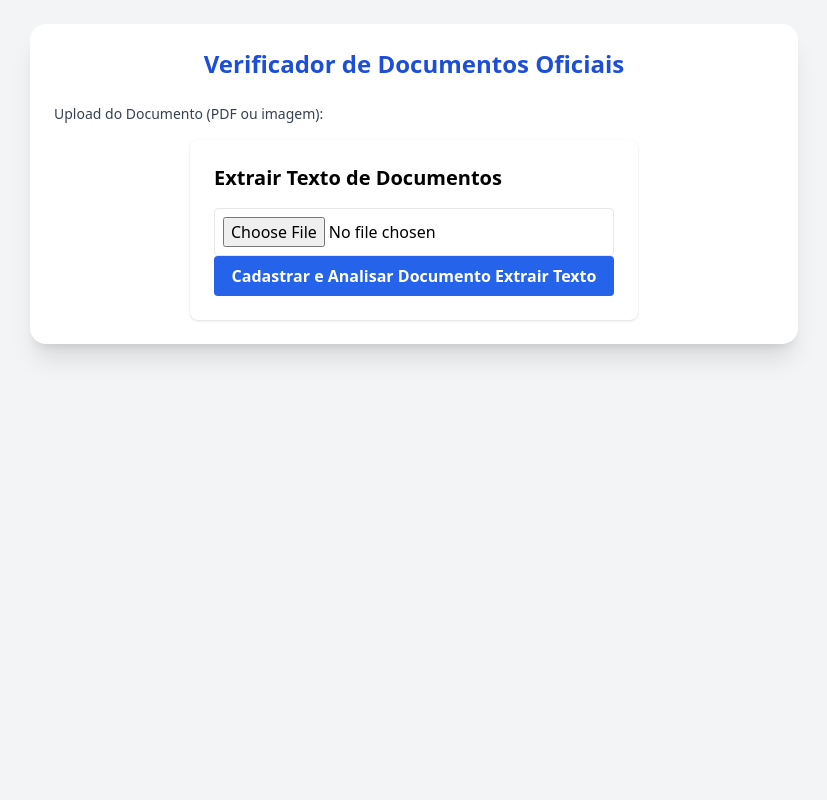
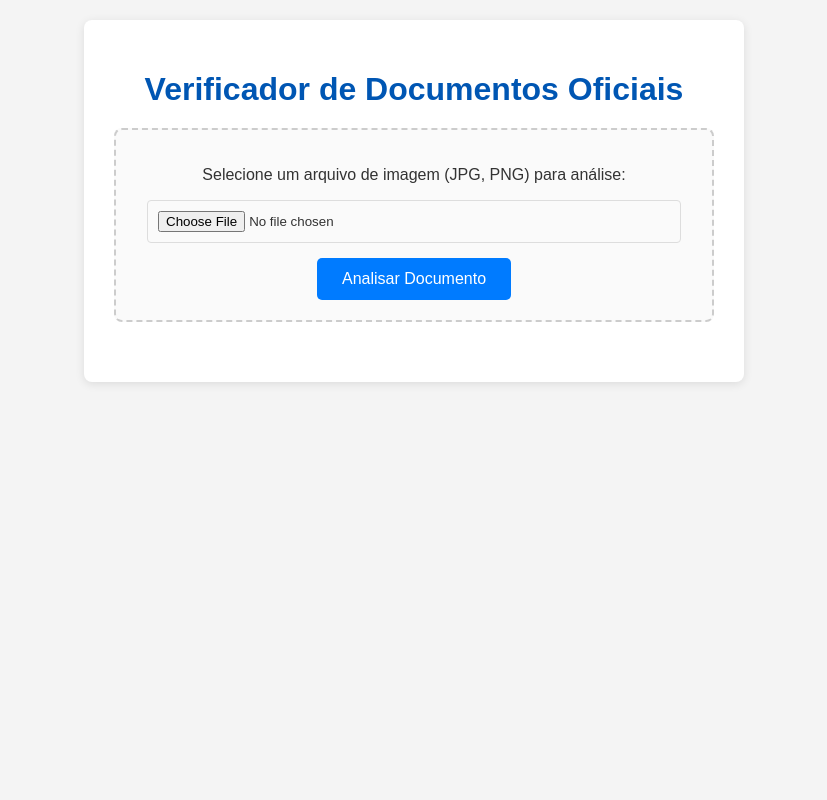
Before and after one commit to YagoEron31/Verificador_documentos, a Flask app: page / in a window 1280 px wide. Shown: the whole page, without its empty margins (226-1053 px from the left). Run offline with Flask 3, Linux system fonts and the light colour scheme; some libraries are stand-ins or nearby versions.

Commit message:
Update index.html

```diff
--- a/templates/index.html
+++ b/templates/index.html
@@ -1,102 +1,195 @@
-<html lang="pt-br">
+<!DOCTYPE html>
+<html lang="pt-BR">
 <head>
     <meta charset="UTF-8">
+    <meta name="viewport" content="width=device-width, initial-scale=1.0">
     <title>Verificador de Documentos</title>
-    <title>Extrator de Texto</title>
-<script src="https://cdn.tailwindcss.com"></script>
+    <style>
+        body {
+            font-family: Arial, sans-serif;
+            margin: 20px;
+            background-color: #f4f4f4;
+            color: #333;
+            display: flex;
+            flex-direction: column;
+            align-items: center;
+        }
+        .container {
+            background-color: #fff;
+            padding: 30px;
+            border-radius: 8px;
+            box-shadow: 0 2px 10px rgba(0, 0, 0, 0.1);
+            width: 100%;
+            max-width: 600px;
+            text-align: center;
+        }
+        h1 {
+            color: #0056b3;
+            margin-bottom: 20px;
+        }
+        .upload-section {
+            margin-bottom: 30px;
+            border: 2px dashed #ccc;
+            padding: 20px;
+            border-radius: 8px;
+            background-color: #fafafa;
+        }
+        input[type="file"] {
+            margin-bottom: 15px;
+            padding: 10px;
+            border: 1px solid #ddd;
+            border-radius: 4px;
+            width: calc(100% - 22px);
+            box-sizing: border-box;
+        }
+        button {
+            background-color: #007bff;
+            color: white;
+            padding: 12px 25px;
+            border: none;
+            border-radius: 5px;
+            cursor: pointer;
+            font-size: 16px;
+            transition: background-color 0.3s ease;
+        }
+        button:hover {
+            background-color: #0056b3;
+        }
+        .response-section {
+            margin-top: 20px;
+            padding: 20px;
+            border: 1px solid #eee;
+            border-radius: 8px;
+            background-color: #fff;
+            text-align: left;
+            width: 100%;
+            box-sizing: border-box;
+        }
+        .response-section h2 {
+            color: #007bff;
+            margin-top: 0;
+            border-bottom: 1px solid #eee;
+            padding-bottom: 10px;
+        }
+        .status-secure {
+            color: green;
+            font-weight: bold;
+        }
+        .status-suspicious {
+            color: red;
+            font-weight: bold;
+        }
+        pre {
+            background-color: #e9e9e9;
+            padding: 15px;
+            border-radius: 5px;
+            overflow-x: auto;
+            white-space: pre-wrap; /* Quebra linhas longas */
+            word-wrap: break-word; /* Quebra palavras longas */
+        }
+        .loading {
+            display: none;
+            margin-top: 20px;
+            font-size: 1.2em;
+            color: #007bff;
+        }
+    </style>
 </head>
-<body class="bg-gray-100 font-sans p-6">
-    <div class="max-w-3xl mx-auto bg-white p-6 rounded-2xl shadow-xl space-y-6">
-        <h1 class="text-2xl font-bold text-center text-blue-700">Verificador de Documentos Oficiais</h1>
+<body>
+    <div class="container">
+        <h1>Verificador de Documentos Oficiais</h1>
 
-        <!-- Formulário de upload -->
-        <form
-            action="/upload"
-            method="POST"
-            enctype="multipart/form-data"
-            class="space-y-4"
-        >
-            <label class="block text-sm font-medium text-gray-700">
-                Upload do Documento (PDF ou imagem):
-            </label>
-<body class="bg-gray-100 p-6">
-    <div class="max-w-md mx-auto bg-white p-6 rounded-lg shadow">
-        <h1 class="text-xl font-bold mb-4">Extrair Texto de Documentos</h1>
+        <div class="upload-section">
+            <p>Selecione um arquivo de imagem (JPG, PNG) para análise:</p>
+            <input type="file" id="documentFile" accept=".jpg,.jpeg,.png">
+            <button onclick="uploadDocument()">Analisar Documento</button>
+            <div id="loading" class="loading">Carregando e analisando...</div>
+        </div>
 
-        <form id="uploadForm" class="mb-6">
-<input
-type="file"
-name="file"
-accept="application/pdf,image/*"
-                class="border rounded p-2 w-full"
-                class="mb-3 block w-full"
-required
->
+        <div class="response-section" id="responseSection" style="display: none;">
+            <h2>Resultado da Análise</h2>
+            <p><strong>Status:</strong> <span id="statusResult"></span></p>
+            <p><strong>Nome do Arquivo:</strong> <span id="fileNameResult"></span></p>
+            <p><strong>Hash do Conteúdo:</strong> <span id="hashResult"></span></p>
+            <p><strong>Inconsistências Detectadas:</strong></p>
+            <ul id="errorsList"></ul>
+            <p><strong>Texto Extraído (OCR):</strong></p>
+            <pre id="extractedText"></pre>
+        </div>
 
-<button
-type="submit"
-                class="bg-blue-600 hover:bg-blue-700 text-white font-semibold px-4 py-2 rounded w-full"
-                class="bg-blue-600 text-white px-4 py-2 rounded w-full"
->
-                Cadastrar e Analisar Documento
-                Extrair Texto
-</button>
-
-            {% if erro %}
-                <p class="text-red-600 font-medium mt-2">{{ erro }}</p>
-            {% endif %}
-</form>
-
-        <!-- Resultado da Análise -->
-        {% if resultado %}
-            <div class="mt-6 p-4 border rounded bg-gray-50">
-                <h2 class="text-lg font-bold text-blue-700 mb-2">Resultado da Análise</h2>
-                <p><strong>Status:</strong> {{ resultado.status }}</p>
-                <p><strong>Hash:</strong> <code class="text-sm">{{ resultado.hash }}</code></p>
-
-                {% if resultado.erro_ocr %}
-                    <p class="mt-2 text-red-600">
-                        <strong>Erro no OCR:</strong> {{ resultado.erro_ocr }}
-                    </p>
-                {% endif %}
-
-                <details class="mt-4">
-                    <summary class="cursor-pointer text-sm text-blue-600">
-                        Ver texto extraído
-                    </summary>
-                    <pre class="bg-white p-2 border rounded text-sm mt-2 whitespace-pre-wrap">{{ resultado.texto_extraido }}</pre>
-                </details>
-            </div>
-        {% endif %}
-        <div id="resultado" class="hidden p-4 bg-gray-50 rounded">
-            <h2 class="font-bold mb-2">Texto Extraído:</h2>
-            <pre id="texto" class="whitespace-pre-wrap"></pre>
-            <p class="mt-3 text-sm">
-                <strong>Hash ID:</strong> <span id="hash" class="font-mono"></span>
-            </p>
+        <div class="response-section" id="errorSection" style="display: none;">
+            <h2>Erro na Análise</h2>
+            <p id="errorMessage" style="color: red;"></p>
         </div>
     </div>
 
     <script>
-        document.getElementById('uploadForm').addEventListener('submit', async (e) => {
-            e.preventDefault();
+        async function uploadDocument() {
+            const fileInput = document.getElementById('documentFile');
+            const file = fileInput.files[0];
+            const loadingDiv = document.getElementById('loading');
+            const responseSection = document.getElementById('responseSection');
+            const errorSection = document.getElementById('errorSection');
+
+            // Resetar seções de resposta/erro
+            responseSection.style.display = 'none';
+            errorSection.style.display = 'none';
+            loadingDiv.style.display = 'block'; // Mostrar loading
+
+            if (!file) {
+                alert('Por favor, selecione um arquivo para upload.');
+                loadingDiv.style.display = 'none';
+                return;
+            }
+
             const formData = new FormData();
-            formData.append('file', e.target.file.files[0]);
+            formData.append('file', file);
 
+            try {
                 const response = await fetch('/upload', {
                     method: 'POST',
                     body: formData
                 });
 
+                const data = await response.json();
+
                 if (response.ok) {
-                const data = await response.json();
-                document.getElementById('texto').textContent = data.texto;
-                document.getElementById('hash').textContent = data.hash_id;
-                document.getElementById('resultado').classList.remove('hidden');
+                    loadingDiv.style.display = 'none'; // Esconder loading
+                    responseSection.style.display = 'block'; // Mostrar seção de resposta
+
+                    document.getElementById('fileNameResult').textContent = data.nome_arquivo || 'N/A';
+                    document.getElementById('hashResult').textContent = data.hash || 'N/A';
+                    document.getElementById('extractedText').textContent = data.texto_extraido || 'Nenhum texto extraído.';
+
+                    const statusSpan = document.getElementById('statusResult');
+                    statusSpan.textContent = data.status || 'Desconhecido';
+                    statusSpan.className = data.status === 'SUSPEITO' ? 'status-suspicious' : 'status-secure';
+
+                    const errorsList = document.getElementById('errorsList');
+                    errorsList.innerHTML = '';
+                    if (data.erros && data.erros.length > 0) {
+                        data.erros.forEach(error => {
+                            const li = document.createElement('li');
+                            li.textContent = error;
+                            errorsList.appendChild(li);
+                        });
                     } else {
-                alert("Erro ao processar arquivo!");
+                        const li = document.createElement('li');
+                        li.textContent = 'Nenhuma inconsistência detectada. Documento parece seguro.';
+                        errorsList.appendChild(li);
                     }
-        });
+                } else {
+                    // Tratar erros HTTP (400, 500, etc.)
+                    loadingDiv.style.display = 'none'; // Esconder loading
+                    errorSection.style.display = 'block'; // Mostrar seção de erro
+                    document.getElementById('errorMessage').textContent = data.erro || data.mensagem || 'Erro desconhecido ao processar o arquivo.';
+                }
+            } catch (error) {
+                loadingDiv.style.display = 'none'; // Esconder loading
+                errorSection.style.display = 'block'; // Mostrar seção de erro
+                document.getElementById('errorMessage').textContent = `Erro de rede ou na requisição: ${error.message}`;
+            }
+        }
     </script>
 </body>
 </html>
```
Lines whose indentation alone changed are shown as unchanged.
